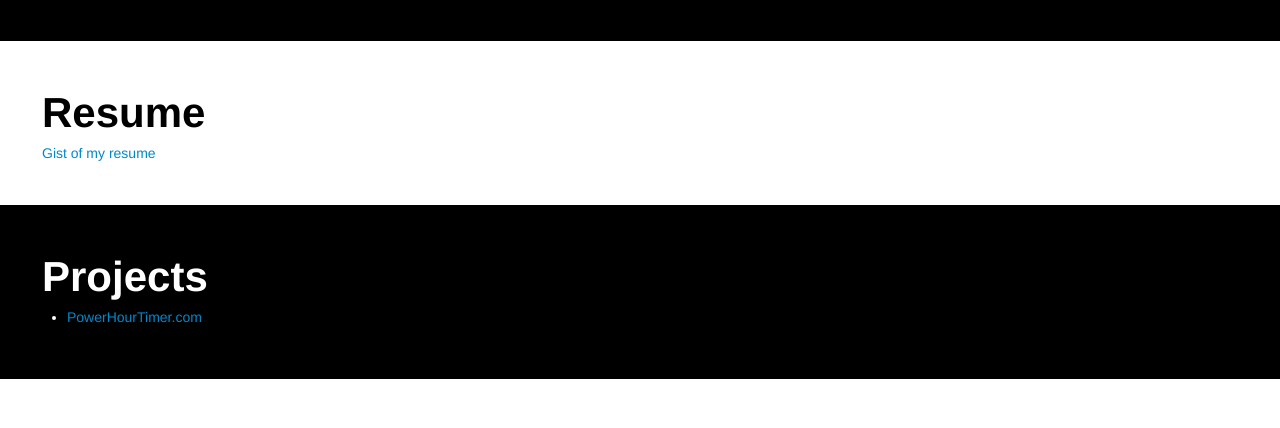
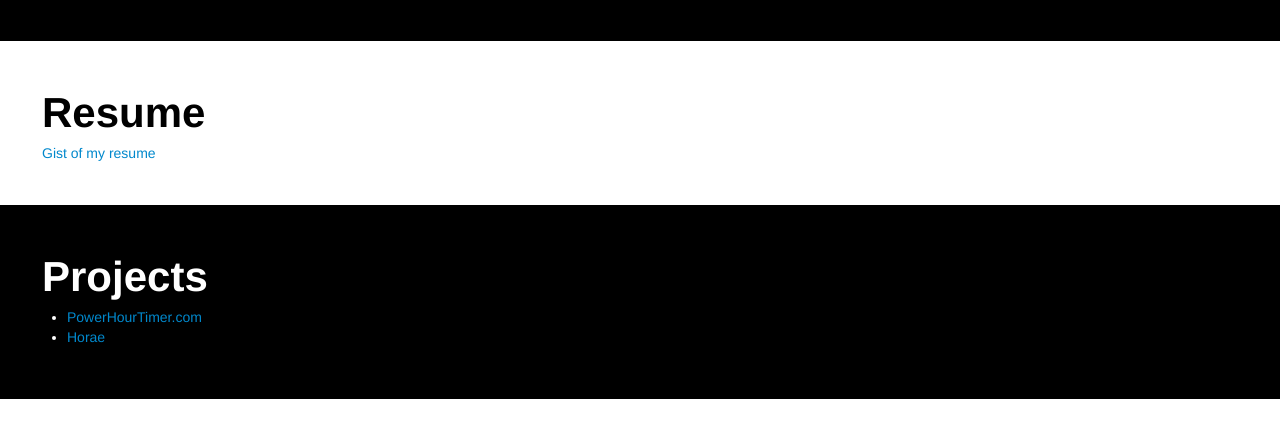
Before and after one commit to alexthaler/alexthaler.com, a website: page index.html in a window 1280 px wide. Shown: the part 1410-1838 px from the top of the page. Drawn offline with nearby package versions, Linux system fonts and the light colour scheme; files that its build step writes are made by us from their sources.

Commit message:
added Horae to projects

```diff
--- a/index.html
+++ b/index.html
@@ -61,7 +61,8 @@
 				<h1 class="title">Projects</h1>
 				<span class="content">
 					<ul>
-						<li><a href="http://www.powerhourtimer.com">PowerHourTimer.com</a></li>
+            <li><a href="http://www.powerhourtimer.com">PowerHourTimer.com</a></li>
+            <li><a href="http://horae.herokuapp.com/">Horae</a></li>
 					</ul>
 				</span>
 			</section>
```
